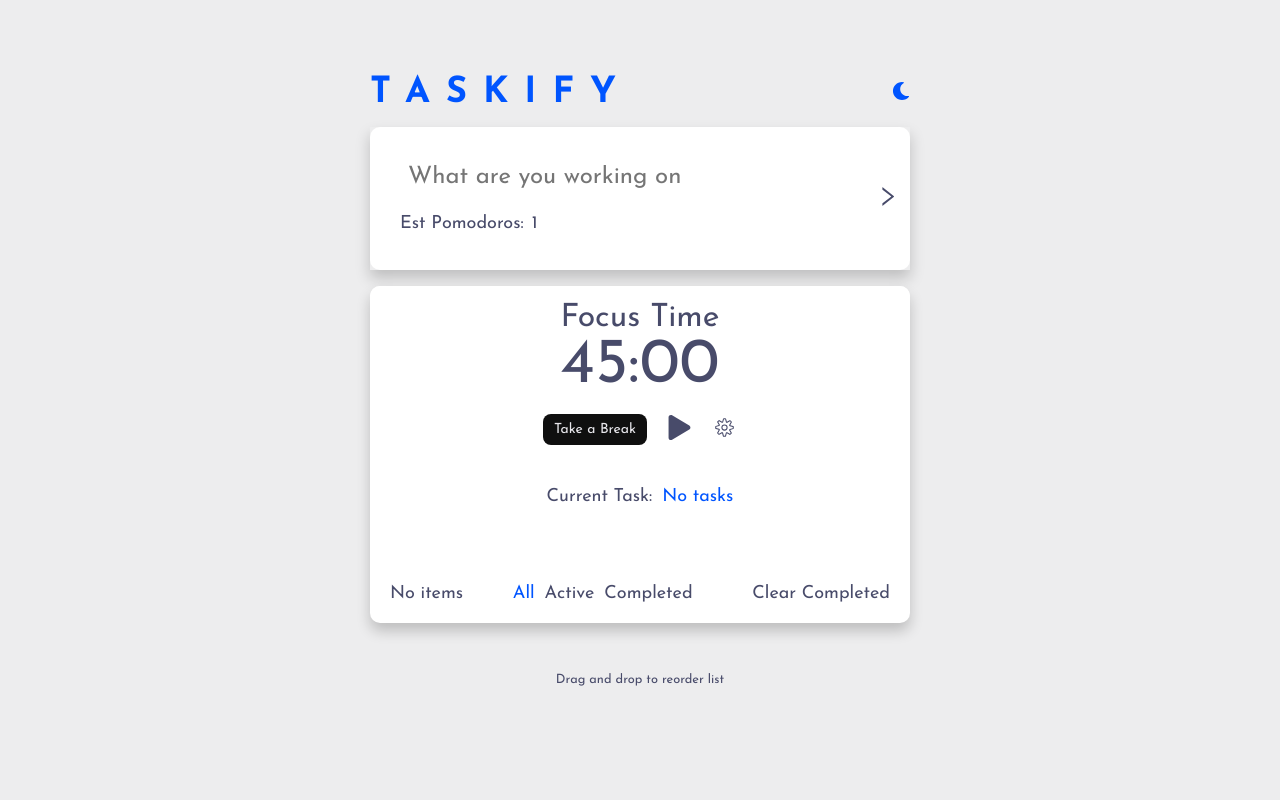
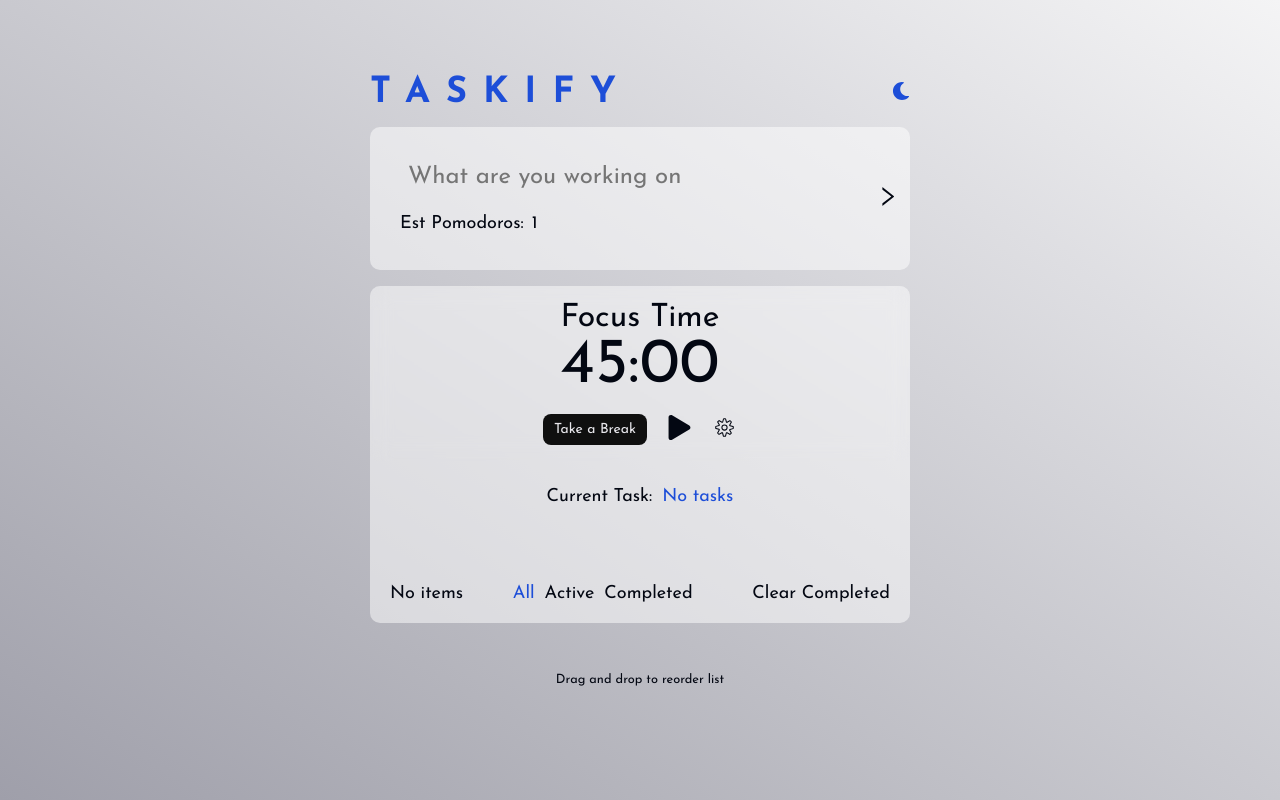
Before and after one commit to PrashanthBalakrishnan/toDoApp-frontendmentor, a React (Vite) app: page / in a window 1280 px wide. Built offline with nearby package versions, Linux system fonts and the light colour scheme.

Commit message:
added new colors

```diff
--- a/src/components/pomodoro/pomodoro.scss
+++ b/src/components/pomodoro/pomodoro.scss
@@ -1,6 +1,7 @@
 .pomodoro {
-  background-color: var(--app-Background-color);
+  backdrop-filter: blur(10px);
   color: var(--text-color);
+
   margin-bottom: 1rem;
   border-radius: 10px;
   padding: 1rem;
--- a/src/components/todoForm/todoForm.scss
+++ b/src/components/todoForm/todoForm.scss
@@ -1,10 +1,11 @@
 .form {
   box-shadow: var(--boxshadow);
+
   &__container {
     display: flex;
     justify-content: space-between;
+    background: var(--app-Background-color);
 
-    background-color: var(--app-Background-color);
     border-radius: 10px;
     padding: 10px;
   }
--- a/src/index.scss
+++ b/src/index.scss
@@ -31,33 +31,49 @@ li {
 :root {
   scroll-behavior: smooth;
   scroll-padding-top: 2rem;
-  --primary-color: hsl(220, 100%, 50%);
+  --primary-color: #1d4ed8;
   --disable-color: hsla(0, 0%, 0%, 0.12);
 
-  --background-color: hsl(240, 3%, 93%);
-  --app-Background-color: hsl(0, 0%, 100%);
+  --app-Background-color: rgba(255, 255, 255, 0.5);
   --completed-text-color: hsl(0, 0%, 6%);
-  --text-color: hsl(235, 19%, 35%);
+  --text-color: #030712;
   --hover-color: hsl(235, 21%, 11%);
-  --boxshadow: rgba(3, 3, 3, 0.2) 0px 8px 14px;
+  --background-image: linear-gradient(
+    to right top,
+    #9f9faa,
+    #b4b4bc,
+    #c9c9cf,
+    #dedee2,
+    #f4f4f5
+  );
   --border-color: hsl(252, 11%, 91%);
 }
 
 body[data-theme="dark"] {
-  --primary-color: hsl(219, 100%, 79%);
+  --primary-color: #60a5fa;
   --disable-color: hsla(233, 11%, 84%, 0.12);
-  --background-color: hsl(235, 21%, 11%);
-  --app-Background-color: hsl(235, 24%, 19%);
+  --app-Background-color: rgba(51, 65, 85, 0.5);
   --completed-text-color: hsl(233, 11%, 84%);
-  --text-color: hsl(0, 0%, 100%);
+  --text-color: #f4f4f5;
   --hover-color: hsl(236, 33%, 92%);
-  --boxshadow: rgba(0, 0, 0, 0.2) 0px 8px 14px;
+  --background-image: linear-gradient(
+    to right top,
+    #0f172a,
+    #182134,
+    #202b3f,
+    #2a364a,
+    #334155
+  );
   --border-color: hsl(235, 17%, 26%);
 }
 
 body {
   font-family: "Josefin Sans", sans-serif;
-  background-color: var(--background-color);
+  background: var(--background-image) no-repeat center center fixed;
+  -webkit-background-size: cover;
+  -moz-background-size: cover;
+  -o-background-size: cover;
+  background-size: cover;
 }
 
 main {
@@ -74,7 +90,7 @@ button {
   height: 25px;
   color: var(--text-color);
 
-  &:hover {
+  &:has(:active, :focus) {
     color: var(--primary-color);
   }
 }
@@ -137,5 +153,6 @@ button {
     text-align: center;
     color: var(--text-color);
     font-size: 0.8rem;
+    margin-bottom: 50px;
   }
 }
```
